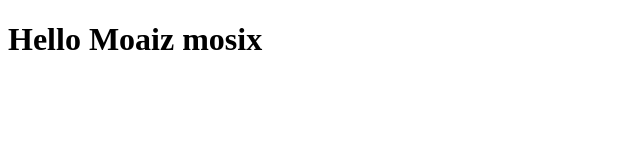
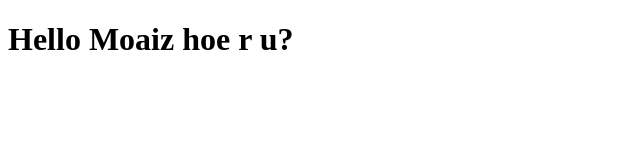
Before and after one commit to mobeenarifofficials/demo, a plain HTML site: page index.html in a window 1280 px wide. Shown: the full height of the page, 0-640 px from the left. Drawn offline with Linux system fonts and the light colour scheme.

Commit message:
Change Something in My

```diff
--- a/index.html
+++ b/index.html
@@ -7,6 +7,6 @@
     <title>Document</title>
 </head>
 <body>
-    <h1>Hello Moaiz mosix</h1>
+    <h1>Hello Moaiz hoe r u?</h1>
 </body>
 </html>
```
